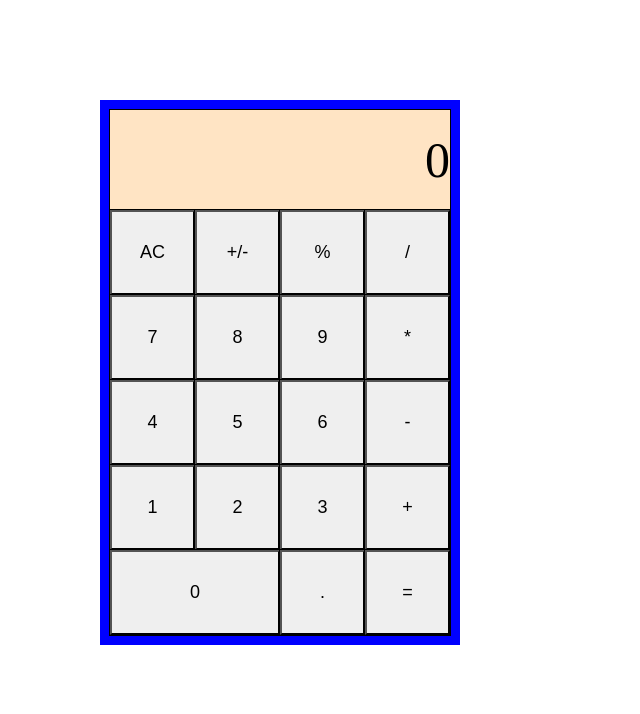
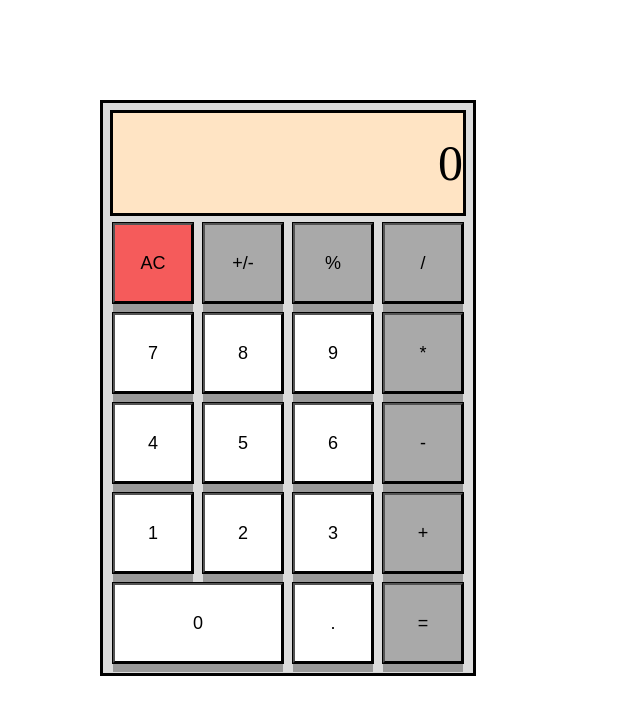
Before and after one commit to ismailcakmak/odin-projects, a plain HTML site: page odin-calculator/index.html in a window 1280 px wide. Shown: the whole page, without its empty margins (0-640 px from the left). Drawn offline with Linux system fonts and the light colour scheme.

Commit message:
impovement on design

```diff
--- a/odin-calculator/styles.css
+++ b/odin-calculator/styles.css
@@ -9,17 +9,19 @@
     justify-content: center;
     align-items: center;
     margin: 100px;
-    width: 340px;
-    background-color: blue;
-    padding: 10px
+    width: 350px;
+    background-color: gainsboro;
+    border: 3px solid black;
+    padding: 10px;
+    gap: 10px;
 }
 
 .screen {
     display: flex;
     background-color: bisque;
     height: 100px;
-    width: 340px;
-    outline: 1.5px solid black;
+    width: 350px;
+    outline: 3px solid black;
     justify-content: right;
     align-items: center;
     font-size: 50px;
@@ -29,15 +31,38 @@
     display: flex;
     flex-wrap: wrap;
     justify-content: center;
+    gap: 10px;
 }
 
 .btn {
-    height: 85px;
-    width: 85px;
+    height: 80px;
+    width: 80px;
     outline: 1.5px solid black;
     font-size: large;
     border-radius: 0px;
+    background-color: white;
+    box-shadow: 0 9px #999;
+    transition: all 0.3s ease-in-out;
+
 }
+
+.AC {
+    background-color: rgb(245, 91, 91);
+}
+
+.plusminus,
+.modulus, .divider,
+.multiply, .minus,
+.plus, .equals {
+    background-color: darkgrey;
+}
+
+
+.btn:active {
+    background-color: white;
+    box-shadow: 2px 5px #666;
+    transform: translateY(2px)
+  }
 
 .zero{
     width: 170px;
```
